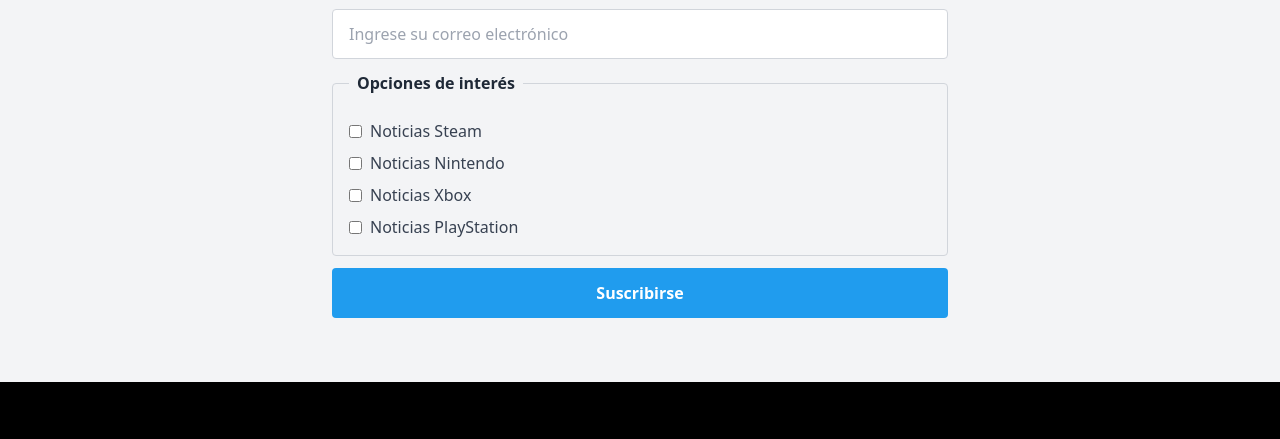
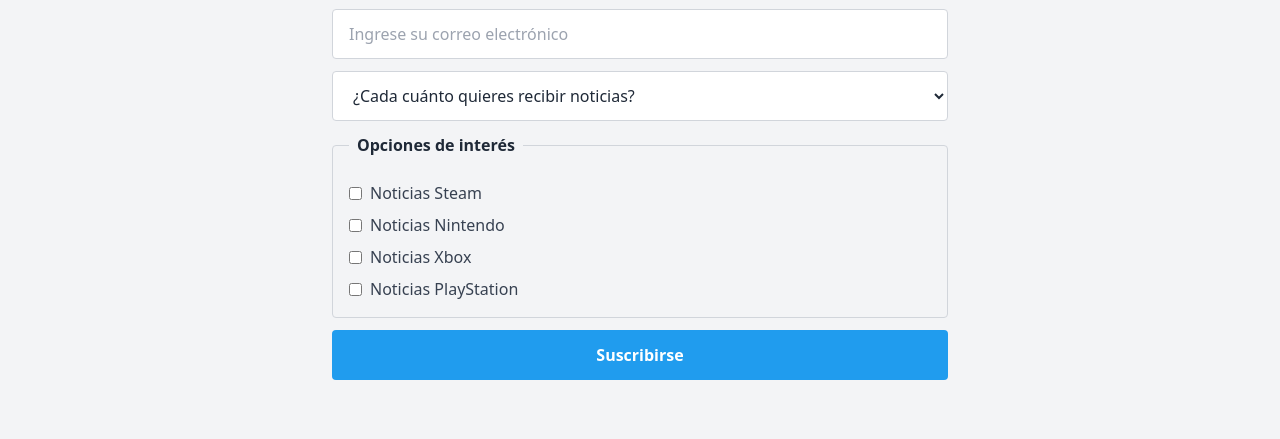
Before and after one commit to jossanchcald/landing, a website built with Vite: page index.html in a window 1280 px wide. Shown: the part 1413-1852 px from the top of the page. Built offline with nearby package versions, Linux system fonts and the light colour scheme; no server answers.

Commit message:
se añadio la opcion para que el usuario selecciona la frecuencia que desea recibir las noticias

```diff
--- a/index.html
+++ b/index.html
@@ -114,7 +114,7 @@
             </li>
 
             <li class="relative">
-              <a href="#novedades" class="block py-2 px-5 border-b border-gray-100 hover:bg-gray-50">Novedades</a>
+              <a href="#seccion_newsletter" class="block py-2 px-5 border-b border-gray-100 hover:bg-gray-50">Novedades</a>
             </li>
           </ul>
         </nav>
@@ -265,6 +265,20 @@
                   required
                   class="w-full py-3 px-4 bg-white border border-gray-300 rounded text-gray-800 focus:outline-none focus:border-gray-400"
                 >
+              </div>
+              <div class="max-w-full w-full px-2 pb-3">
+                <label for="frecuencia" class="sr-only">Frecuencia de envío</label>
+                <select
+                  id="frecuencia"
+                  name="frecuencia"
+                  required
+                  class="w-full py-3 px-4 bg-white border border-gray-300 rounded text-gray-800 focus:outline-none focus:border-gray-400"
+                >
+                  <option value="" disabled selected>¿Cada cuánto quieres recibir noticias?</option>
+                  <option value="diario">Resumen Diario</option>
+                  <option value="semanal">Resumen Semanal</option>
+                  <option value="urgente">Solo noticias de última hora (Breaking News)</option>
+                </select>
               </div>
               <div class="max-w-full w-full px-2 pb-3">
                 <fieldset class="border border-gray-300 rounded p-4">
--- a/src/js/firebase.js
+++ b/src/js/firebase.js
@@ -317,6 +317,7 @@
 
     const usuario = datos.get("usuario");
     const email = datos.get("email");
+    const frecuencia = datos.get("frecuencia");
     const intereses = datos.getAll("intereses[]");
 
     if (intereses.length === 0) {
@@ -327,6 +328,7 @@
     const suscriptor = {
         usuario,
         email,
+        frecuencia,
         intereses
     };
 
```
